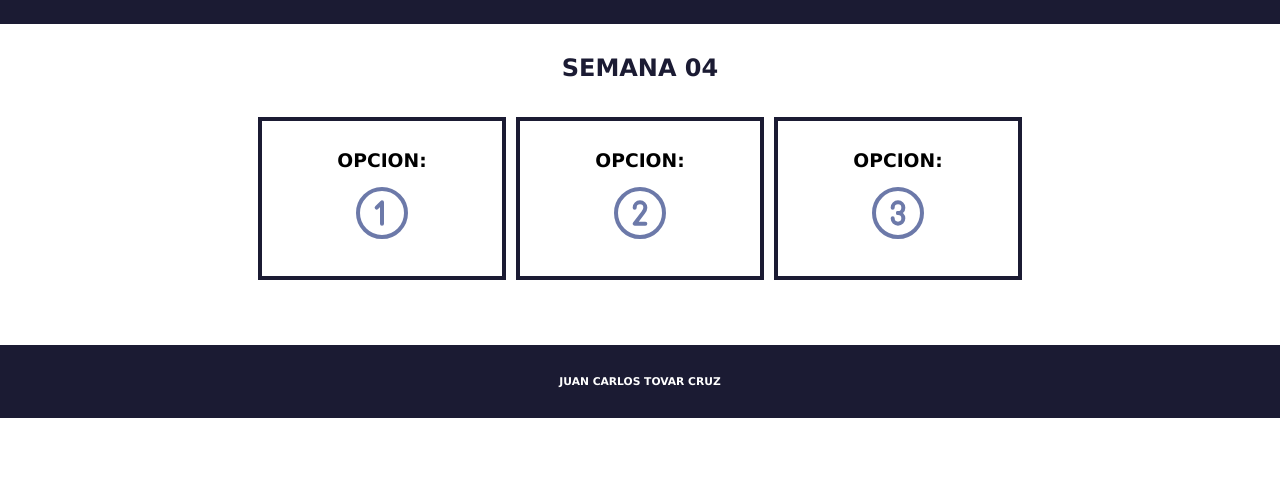
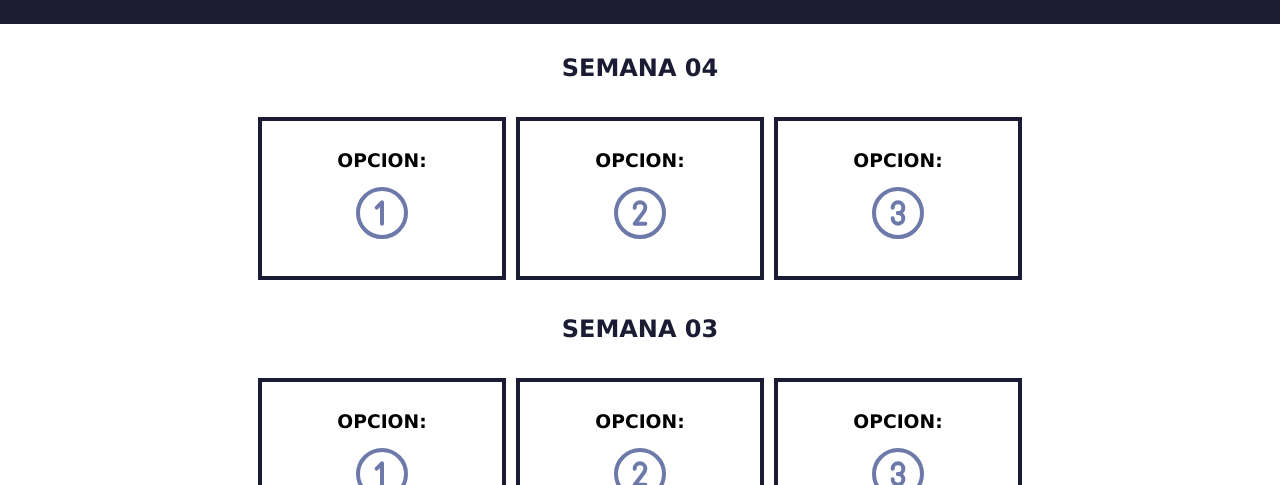
Before and after one commit to jctovar87/trabajo04, a plain HTML site: page index.html in a window 1280 px wide. Shown: the part 94-579 px from the top of the page. Drawn offline with Linux system fonts and the light colour scheme.

Commit message:
nuevo index

```diff
--- a/index.html
+++ b/index.html
@@ -108,6 +108,43 @@
                 </a>
             </div>
         </div>
+
+        <div class="vacio">
+            <h2>SEMANA 03</h2>
+        </div>
+
+        <div class="contenido">
+            <div class="articulos">
+                <h3>OPCION:</h3>
+                <a href="https://jctovar87.github.io/trabajo03/opcion01.html"> <svg xmlns="http://www.w3.org/2000/svg" class="icon icon-tabler icon-tabler-circle-1" width="64" height="64" viewBox="0 0 24 24" stroke-width="1.5" stroke="#6c79a9" fill="none" stroke-linecap="round" stroke-linejoin="round">
+                    <path stroke="none" d="M0 0h24v24H0z" fill="none"/>
+                    <path d="M12 16v-8l-2 2" />
+                    <circle cx="12" cy="12" r="9" />
+                  </svg>
+                </a>
+            </div>
+            <div class="articulos">
+                <h3>OPCION:</h3>
+                <a href="https://jctovar87.github.io/trabajo03/opcion02.html"> <svg xmlns="http://www.w3.org/2000/svg" class="icon icon-tabler icon-tabler-circle-2" width="64" height="64" viewBox="0 0 24 24" stroke-width="1.5" stroke="#6c79a9" fill="none" stroke-linecap="round" stroke-linejoin="round">
+                    <path stroke="none" d="M0 0h24v24H0z" fill="none"/>
+                    <path d="M10 10a2 2 0 1 1 4 0c0 .591 -.417 1.318 -.816 1.858l-3.184 4.143l4 -.001" />
+                    <circle cx="12" cy="12" r="9" />
+                  </svg>
+                </a>
+            </div>
+            <div class="articulos">
+                <h3>OPCION:</h3>
+                <a href="https://jctovar87.github.io/trabajo03/opcion03.html"> <svg xmlns="http://www.w3.org/2000/svg" class="icon icon-tabler icon-tabler-circle-3" width="64" height="64" viewBox="0 0 24 24" stroke-width="1.5" stroke="#6c79a9" fill="none" stroke-linecap="round" stroke-linejoin="round">
+                    <path stroke="none" d="M0 0h24v24H0z" fill="none"/>
+                    <path d="M12 12a2 2 0 1 0 -2 -2" />
+                    <path d="M10 14a2 2 0 1 0 2 -2" />
+                    <circle cx="12" cy="12" r="9" />
+                  </svg>
+                </a>
+            </div>
+        </div>
+
+
     </main>
 
     <div class="vacio">
```
